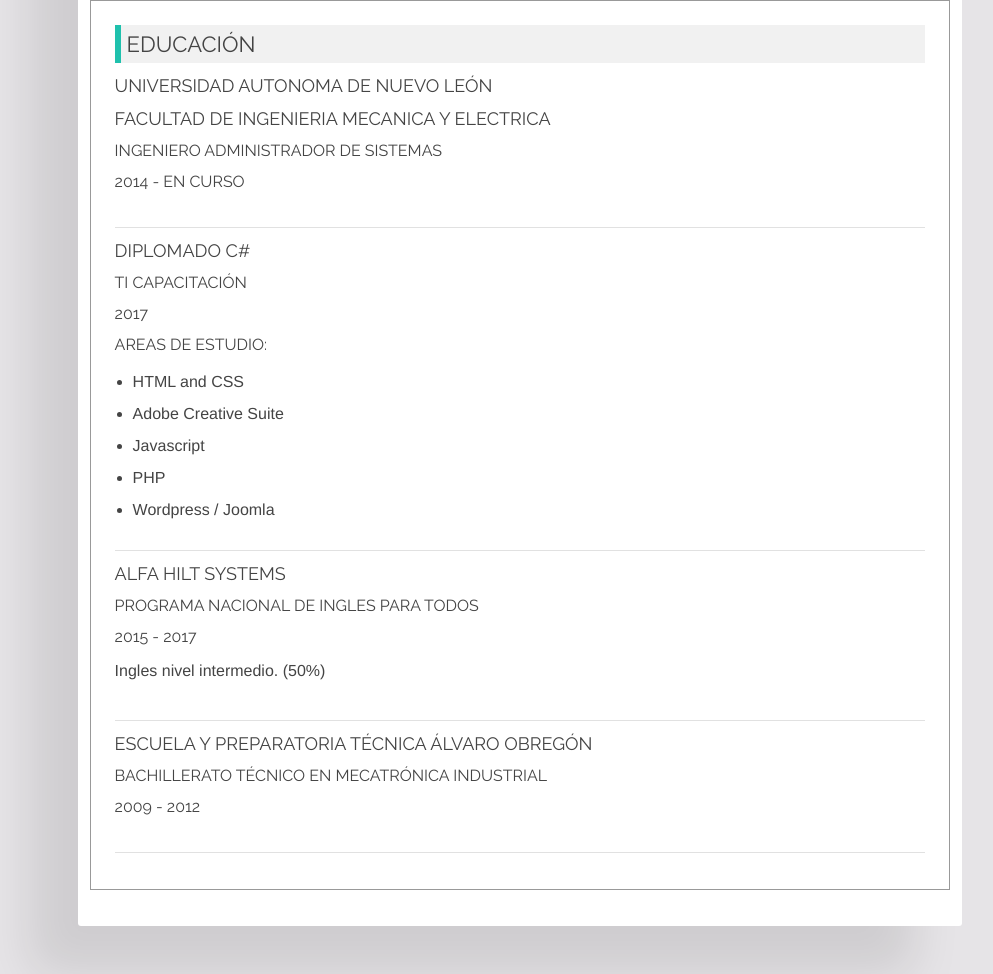
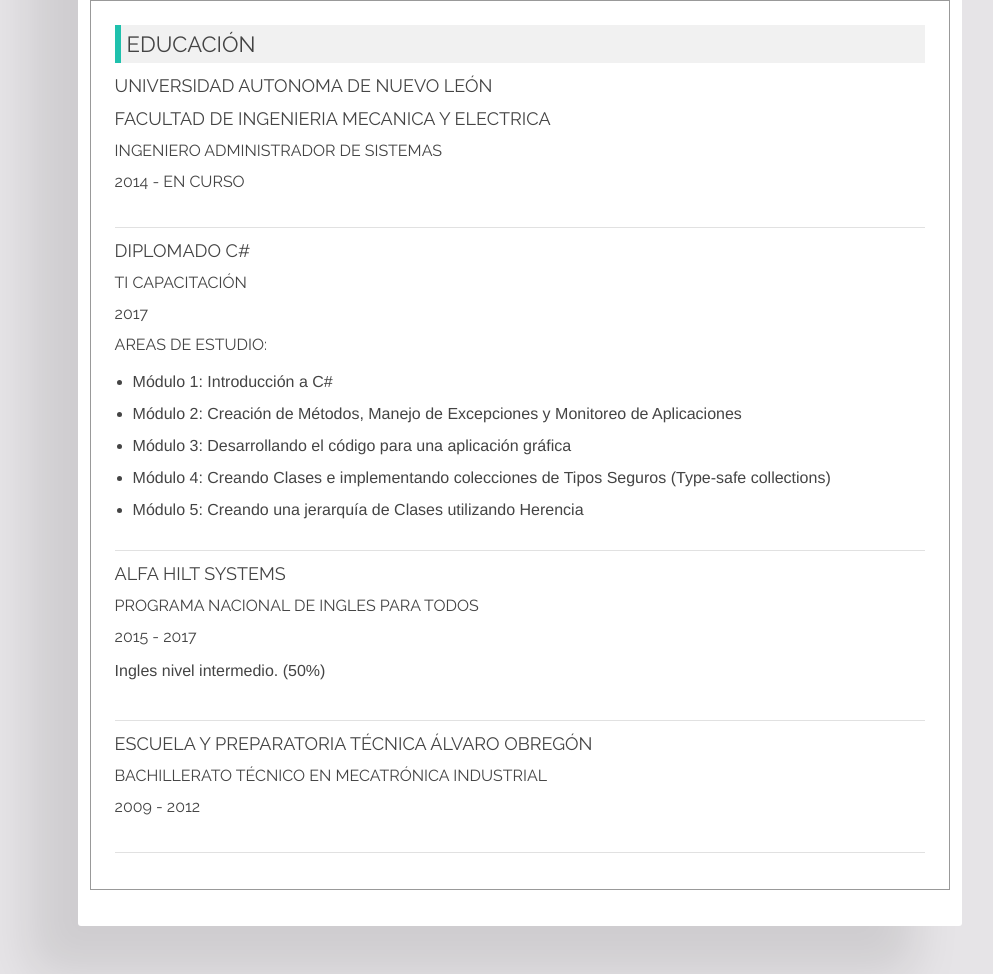
Before and after one commit to IngLuisPerez/CV-appsoluciones, a plain HTML site: page index.html in a window 1280 px wide. Shown: the part 1723-2697 px from the top of the page, without its empty margins (120-1113 px from the left). Drawn offline with nearby package versions, Linux system fonts and the light colour scheme.

Commit message:
Actualizando la informacion del Diplomado de C sharp

```diff
--- a/index.html
+++ b/index.html
@@ -238,11 +238,11 @@
                 <h6>2017</h6>
                 <h6>Areas de Estudio:</h6>
                 <ul>
-                  <li>HTML and CSS</li>
-                  <li>Adobe Creative Suite</li>
-                  <li>Javascript</li>
-                  <li>PHP</li>
-                  <li>Wordpress / Joomla</li>
+                  <li>Módulo 1: Introducción a C# </li>
+                  <li>Módulo 2: Creación de Métodos, Manejo de Excepciones y Monitoreo de Aplicaciones</li>
+                  <li>Módulo 3: Desarrollando el código para una aplicación gráfica</li>
+                  <li>Módulo 4: Creando Clases e implementando colecciones de Tipos Seguros (Type-safe collections) </li>
+                  <li>Módulo 5: Creando una jerarquía de Clases utilizando Herencia</li>
                 </ul>
                 <!-- <div class="experience__more">
                     <button type="button" class="btn--more js--btn-more is--visible">MORE</button>
```
